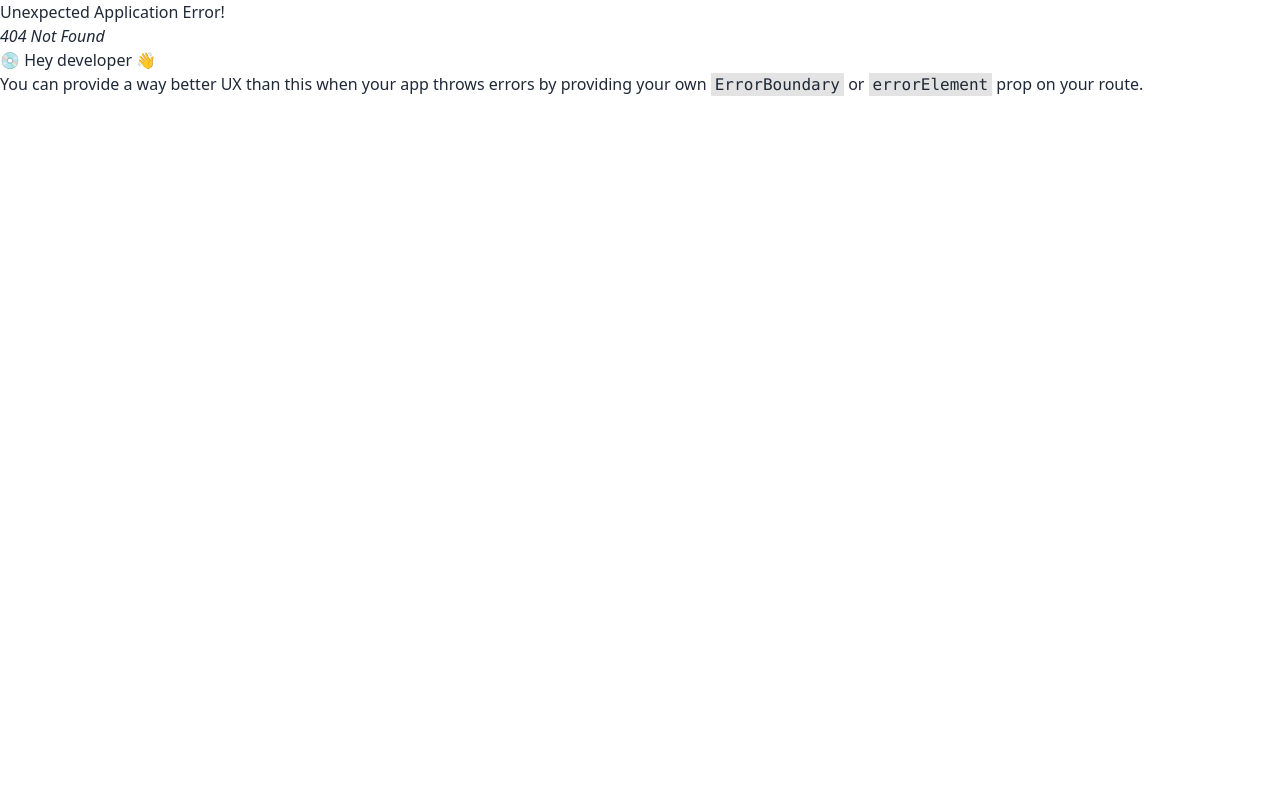
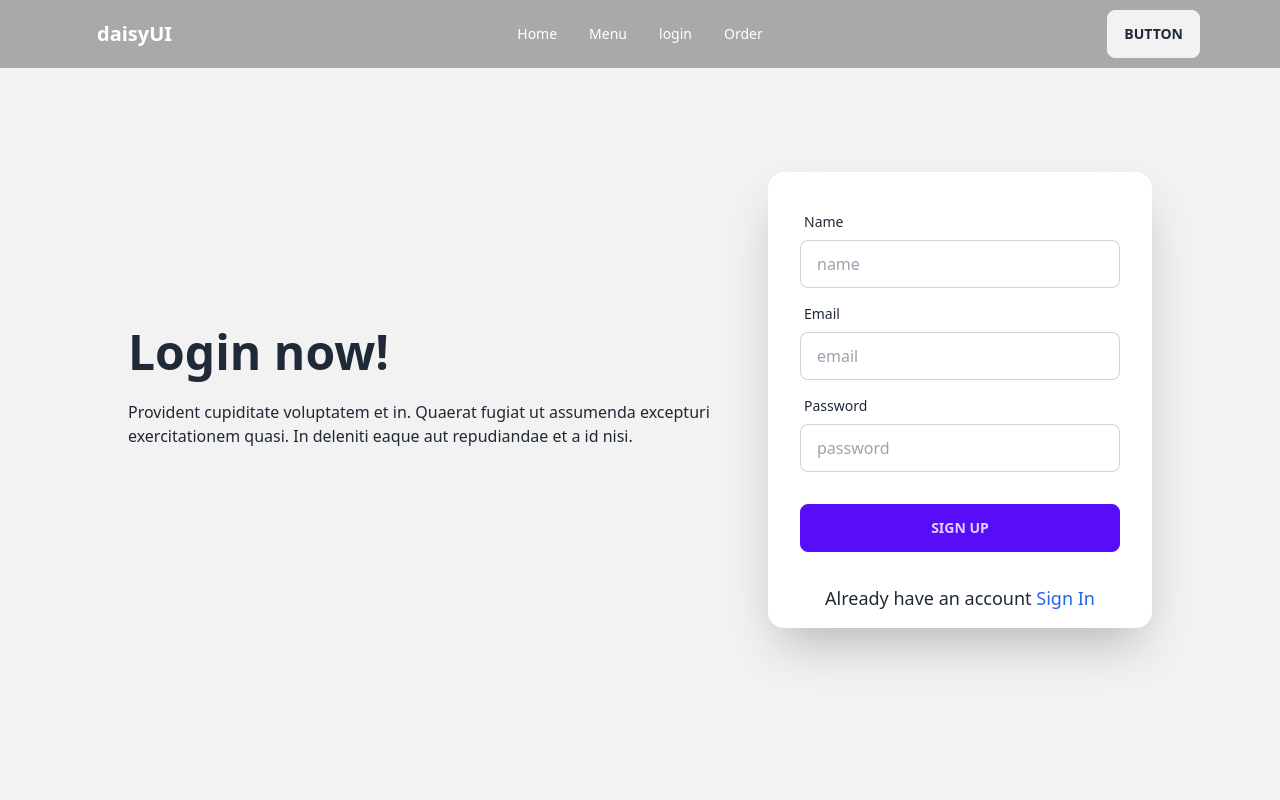
Before and after one commit to anikmk/bistro-boss-restaurant-client, a React (Vite) app: page /signup in a window 1280 px wide. Before the commit this address had no page. Shown: the top 800 px of the page. Built offline with nearby package versions, Linux system fonts and the light colour scheme.

Commit message:
react tab i

```diff
--- a/package.json
+++ b/package.json
@@ -19,6 +19,7 @@
     "react-parallax": "^3.5.1",
     "react-responsive-carousel": "^3.2.23",
     "react-router-dom": "^6.18.0",
+    "react-tabs": "^6.0.2",
     "sort-by": "^1.2.0",
     "swiper": "^11.0.4"
   },
--- a/src/Pages/Home/Banner/PopularMenu/PopularMenu.jsx
+++ b/src/Pages/Home/Banner/PopularMenu/PopularMenu.jsx
@@ -1,18 +1,12 @@
-import { useEffect, useState } from "react";
+
 import SectionTitle from "../../../../Componnents/SectionTitle/SectionTitle";
 import MenuItems from "../../../Shared/MenuItem/MenuItems";
+import useMenu from "../../../../hooks/useMenu";
 
 
 const PopularMenu = () => {
-    const [menu,setMenu] = useState([])
-    useEffect(()=>{
-        fetch('menuData.json')
-        .then(res=>res.json())
-        .then(data=>{
-            const popularItems = data.filter(item=>item.category == 'popular')
-            setMenu(popularItems)
-        })
-    },[])
+    const [menu] = useMenu([])
+    const popular = menu.filter(item=>item.category == 'popular')
     return (
         <section>
             <SectionTitle
@@ -22,7 +16,7 @@ const PopularMenu = () => {
             </SectionTitle>
             <div className="grid md:grid-cols-2 gap-6 w-[80%] mx-auto my-12">
                 {
-                    menu.map(item=><MenuItems
+                    popular.map(item=><MenuItems
                     key={item._id}
                     item={item}
                     >
--- a/src/Pages/Menu/Menu.jsx
+++ b/src/Pages/Menu/Menu.jsx
@@ -1,14 +1,36 @@
 import { Helmet } from "react-helmet-async";
 import Cover from "../Shared/Cover/Cover";
 import menuImg from "../../assets/menu/banner3.jpg"
+import useMenu from "../../hooks/useMenu";
+import SectionTitle from "../../Componnents/SectionTitle/SectionTitle";
+import MenuCategory from "./MenuCategory/MenuCategory";
+import dessertImg from "../../assets/menu/dessert-bg.jpeg";
+import pizzaImg from "../../assets/menu/pizza-bg.jpg";
+import saladtImg from "../../assets/menu/salad-bg.jpg";
+import soupImg from "../../assets/menu/soup-bg.jpg";
 
 const Menu = () => {
+    const [menu] = useMenu()
+    const offered = menu.filter(item=>item.category === 'offered')
+    const desserts = menu.filter(item=>item.category === 'dessert')
+    const soup = menu.filter(item=>item.category === 'soup')
+    const pizza = menu.filter(item=>item.category === 'pizza')
+    const salad = menu.filter(item=>item.category === 'salad')
     return (
         <div>
             <Helmet>
             <title>Bistro Boss | Menu</title>
             </Helmet>
             <Cover img={menuImg} title="our menu"></Cover>
+            {/* main menu */}
+            <SectionTitle subHadding='do not miss' Heading='todays offer'></SectionTitle>
+            {/* offers menu itmes */}
+            <MenuCategory item={offered}></MenuCategory>
+            {/* dessert */}
+            <MenuCategory item={desserts} coverImg={dessertImg} title="our dessert"></MenuCategory>
+            <MenuCategory item={soup} title='our soup' coverImg={soupImg}></MenuCategory>
+            <MenuCategory item={pizza} title='our pizza' coverImg={pizzaImg}></MenuCategory>
+            <MenuCategory item={salad} title='our salad' coverImg={saladtImg}></MenuCategory>
         </div>
     );
 };
--- /dev/null
+++ b/src/Pages/Menu/MenuCategory/MenuCategory.jsx
@@ -0,0 +1,24 @@
+import Cover from "../../Shared/Cover/Cover";
+import MenuItems from "../../Shared/MenuItem/MenuItems";
+
+
+
+const MenuCategory = ({item,coverImg,title}) => {
+
+    return (
+       <div>
+        {title && <Cover title={title} img={coverImg}></Cover>}
+         <div className="grid md:grid-cols-2 gap-6 w-[80%] mx-auto my-12">
+                {
+                    item.map(item=><MenuItems
+                    key={item._id}
+                    item={item}
+                    >
+                    </MenuItems>)
+                }
+            </div>
+       </div>
+    );
+};
+
+export default MenuCategory;
--- /dev/null
+++ b/src/Pages/Order/Order/Order.jsx
@@ -0,0 +1,25 @@
+import { Helmet } from "react-helmet-async";
+import Cover from "../../Shared/Cover/Cover";
+import orderImg from "../../../assets/shop/banner2.jpg"
+import { Tab, Tabs, TabList, TabPanel } from 'react-tabs';
+import 'react-tabs/style/react-tabs.css';
+const Order = () => {
+    return (
+        <div>
+            <Helmet>
+                <title>Bistro Boss | Order</title>
+            </Helmet>
+            <Cover img={orderImg} title='order menu'></Cover>
+            <Tabs defaultIndex={1} onSelect={(index) => console.log(index)}>
+            <TabList>
+            <Tab>Title 1</Tab>
+            <Tab>Title 2</Tab>
+            </TabList>
+            <TabPanel></TabPanel>
+            <TabPanel></TabPanel>
+            </Tabs>
+        </div>
+    );
+};
+
+export default Order;
--- a/src/Pages/Shared/NavBar/NavBar.jsx
+++ b/src/Pages/Shared/NavBar/NavBar.jsx
@@ -4,8 +4,8 @@ const NavBar = () => {
     const navItems = <>
     <li><Link to='/'>Home</Link></li>
     <li><Link to='/menu'>Menu</Link></li>
-    <li><Link>home</Link></li>
-    <li><Link>home</Link></li>
+    <li><Link to='/signin'>login</Link></li>
+    <li><Link to='/order'>Order</Link></li>
     </>
   return (
     <div className="navbar fixed z-10 bg-black px-20 bg-opacity-30 text-white">
--- /dev/null
+++ b/src/Pages/SignInPage/SignIn.jsx
@@ -0,0 +1,61 @@
+import { Link } from "react-router-dom";
+
+const SignIn = () => {
+    const handleSignIn = (event) => {
+        event.preventDefault();
+        const form = event.target;
+        const email = form.email.value;
+        const password = form.password.value;
+        const userInfo = {email,password}
+        console.log(userInfo)
+
+    }
+  return (
+    <div className="hero min-h-screen bg-base-200">
+      <div className="hero-content flex">
+        <div className="text-center w-[50%] lg:text-left">
+          <h1 className="text-5xl font-bold">Login now!</h1>
+          <p className="py-6">
+            Provident cupiditate voluptatem et in. Quaerat fugiat ut assumenda
+            excepturi exercitationem quasi. In deleniti eaque aut repudiandae et
+            a id nisi.
+          </p>
+        </div>
+        <div className="card shrink-0 w-[50%] max-w-sm shadow-2xl bg-base-100">
+          <form onSubmit={handleSignIn} className="card-body">
+            <div className="form-control">
+              <label className="label">
+                <span className="label-text">Email</span>
+              </label>
+              <input
+                type="email"
+                name="email"
+                placeholder="email"
+                className="input input-bordered"
+                required
+              />
+            </div>
+            <div className="form-control">
+              <label className="label">
+                <span className="label-text">Password</span>
+              </label>
+              <input
+                type="password"
+                name="password"
+                placeholder="password"
+                className="input input-bordered"
+                required
+              />
+            </div>
+            <div className="form-control mt-6">
+              <button className="btn btn-primary">Login</button>
+            </div>
+          </form>
+          <p className="text-center pb-4 text-lg">do not have an account <Link to='/signup' className="text-blue-600">Sign Up</Link> </p>
+        </div>
+      </div>
+    </div>
+  );
+};
+
+export default SignIn;
--- /dev/null
+++ b/src/Pages/SignUpPage/SignUp.jsx
@@ -0,0 +1,73 @@
+import { Link } from "react-router-dom";
+
+const SignUp = () => {
+    const handleSinUp = (event) => {
+        event.preventDefault();
+        const form = event.target;
+        const name = form.name.value;
+        const email = form.email.value;
+        const password = form.password.value;
+        const userInfo = {name,email,password}
+        console.log(userInfo)
+
+    }
+  return (
+    <div className="hero min-h-screen bg-base-200">
+    <div className="hero-content flex">
+      <div className="text-center w-[50%] lg:text-left">
+        <h1 className="text-5xl font-bold">Login now!</h1>
+        <p className="py-6">
+          Provident cupiditate voluptatem et in. Quaerat fugiat ut assumenda
+          excepturi exercitationem quasi. In deleniti eaque aut repudiandae et
+          a id nisi.
+        </p>
+      </div>
+      <div className="card shrink-0 w-[50%] max-w-sm shadow-2xl bg-base-100">
+        <form onSubmit={handleSinUp} className="card-body">
+          <div className="form-control">
+            <label className="label">
+              <span className="label-text">Name</span>
+            </label>
+            <input
+              type="text"
+              name="name"
+              placeholder="name"
+              className="input input-bordered"
+              required
+            />
+          </div>
+          <div className="form-control">
+            <label className="label">
+              <span className="label-text">Email</span>
+            </label>
+            <input
+              type="email"
+              name="email"
+              placeholder="email"
+              className="input input-bordered"
+              required
+            />
+          </div>
+          <div className="form-control">
+            <label className="label">
+              <span className="label-text">Password</span>
+            </label>
+            <input
+              type="password"
+              name="password"
+              placeholder="password"
+              className="input input-bordered"
+              required
+            />
+          </div>
+          <div className="form-control mt-6">
+            <button className="btn btn-primary">Sign Up</button>
+          </div>
+        </form>
+        <p className="text-center pb-4 text-lg">Already have an account <Link to='/signin' className="text-blue-600">Sign In</Link> </p>
+      </div>
+    </div>
+  </div>
+)};
+
+export default SignUp;
--- /dev/null
+++ b/src/Provider/AuthContext.jsx
@@ -0,0 +1,34 @@
+import { createContext, useEffect, useState } from "react";
+
+export const Context = createContext();
+const AuthContext = ({children}) => {
+    const [user,setUser] = useState(null);
+    const [loading,setLoading] = useState(true);
+    const createUser = (email,password) => {
+        setLoading(true)
+    }
+    const signInUser = (email,password) => {
+        setLoading(true)
+    }
+    const signOutUser = () => {
+        setLoading(true)
+    }
+
+    useEffect(()=>{
+
+    },[])
+    const info = {
+        user,
+        loading,
+        createUser,
+        signInUser,
+        signOutUser
+    }
+    return (
+        <Context.Provider value={info}>
+            {children}
+        </Context.Provider>
+    );
+};
+
+export default AuthContext;
--- /dev/null
+++ b/src/hooks/useMenu.jsx
@@ -0,0 +1,17 @@
+
+import { useEffect, useState } from "react"
+
+const useMenu = () => {
+    const [menu,setMenu] = useState([]);
+    const [loading,setLoading] = useState(true);
+    useEffect(()=>{
+        fetch('menuData.json')
+        .then(res=>res.json())
+        .then(data=>{
+            setMenu(data)
+            setLoading(false)
+        })
+    },[])
+    return [menu,loading]
+}
+export default useMenu
```
Also changed, not shown: src/Routes/Router.jsx (+15 -0 lines), 1 other file (tests, documents, lock files or other folders).
